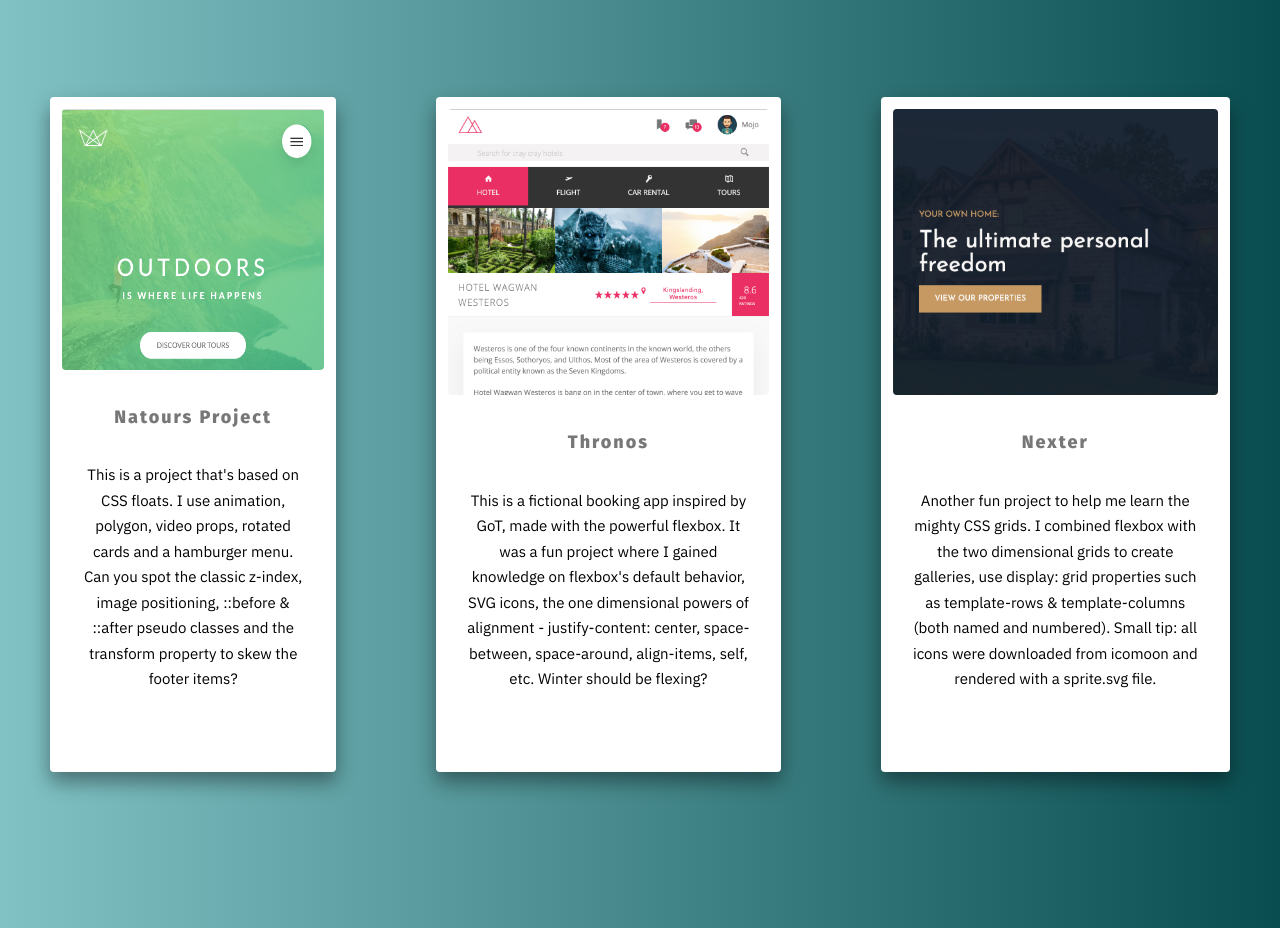
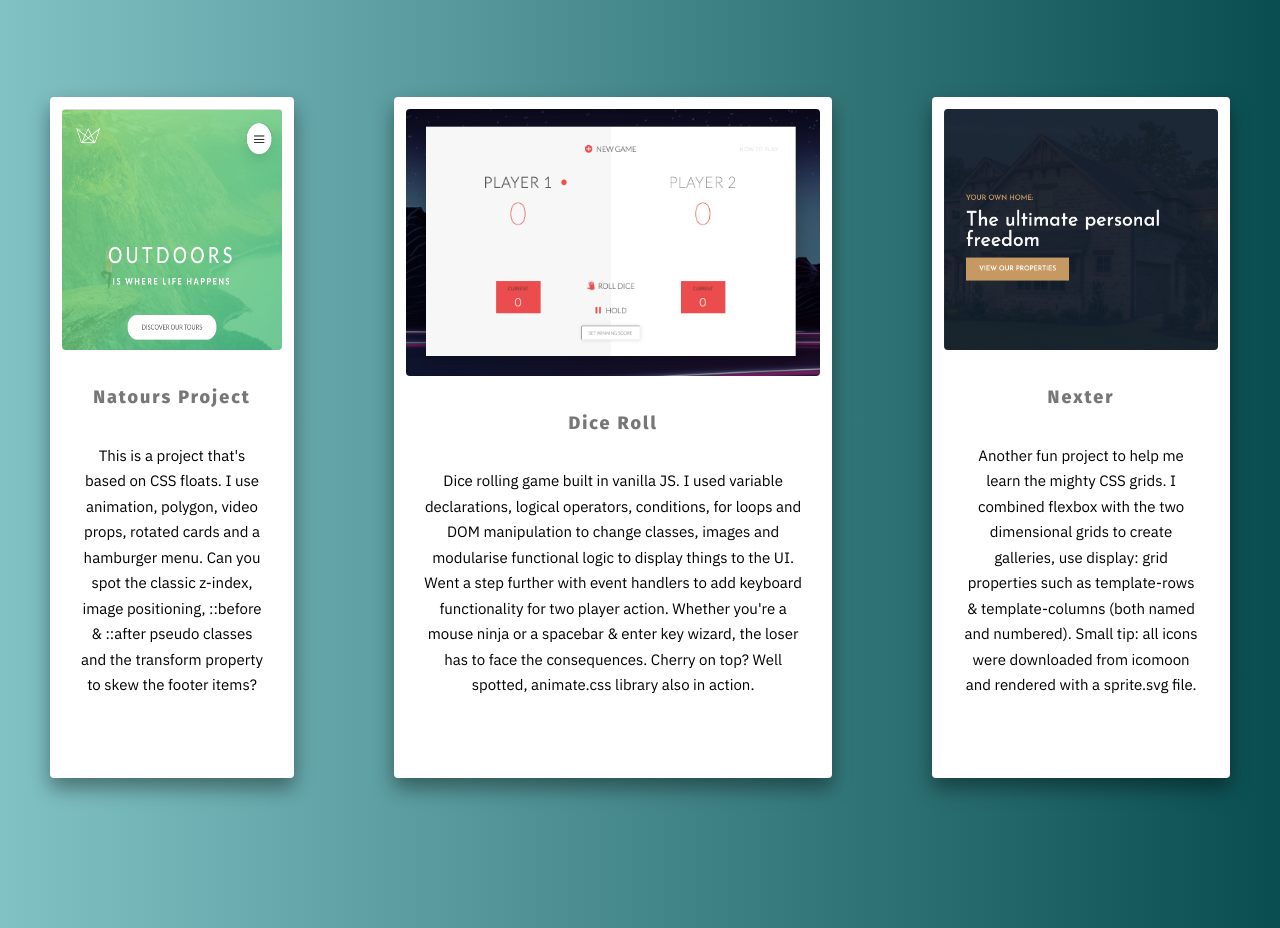
Before and after one commit to mostmojo/port-master, a website: page index.html in a window 1280 px wide. Shown: the part 4151-5079 px from the top of the page. Drawn offline with Linux system fonts and the light colour scheme.

Commit message:
Add dice game

```diff
--- a/index.html
+++ b/index.html
@@ -165,18 +165,18 @@
                     <div class="project__item">
                         <div class="project__container">
                             <div class="project__content">
-                                <a href="https://mostmojo.github.io/thronos" target="_blank">
+                                <a href="https://mostmojo.github.io/dice-roll" target="_blank">
                                     <div class="project__content--overlay"></div>
-                                    <img class="project__content--image" src="img/thronos.jpg">
+                                    <img class="project__content--image" src="img/dice.jpg">
                                     <div class="project__content--details fadeIn-top">
-                                        <h3 class="project__content--title">Thronos</h3>
-                                        <p class="project__content--text">Game of Thrones based booking app 🐲</p>
+                                        <h3 class="project__content--title">Dice roll</h3>
+                                        <p class="project__content--text">First to 100 points wins. Vanilla JS  🎲</p>
                                     </div>
                                 </a>
                             </div>
                         </div>
-                        <h3 class="project__description--heading">Thronos</h3>
-                        <p class="project__description">This is a fictional booking app inspired by GoT, made with the powerful flexbox. It was a fun project where I gained knowledge on flexbox's default behavior, SVG icons, the one dimensional powers of alignment - justify-content: center, space-between, space-around, align-items, self, etc. Winter should be flexing? </p>
+                        <h3 class="project__description--heading">Dice Roll</h3>
+                        <p class="project__description">Dice rolling game built in vanilla JS. I used variable declarations, logical operators, conditions, for loops and DOM manipulation to change classes, images and modularise functional logic to display things to the UI. Went a step further with event handlers to add keyboard functionality for two player action. Whether you're a mouse ninja or a spacebar & enter key wizard, the loser has to face the consequences. Cherry on top? Well spotted, animate.css library also in action.</p>
                     </div>
                     <div class="project__item">
                         <div class="project__container">
```
Also changed, not shown: img/dice.jpg (added), 1 other file.
